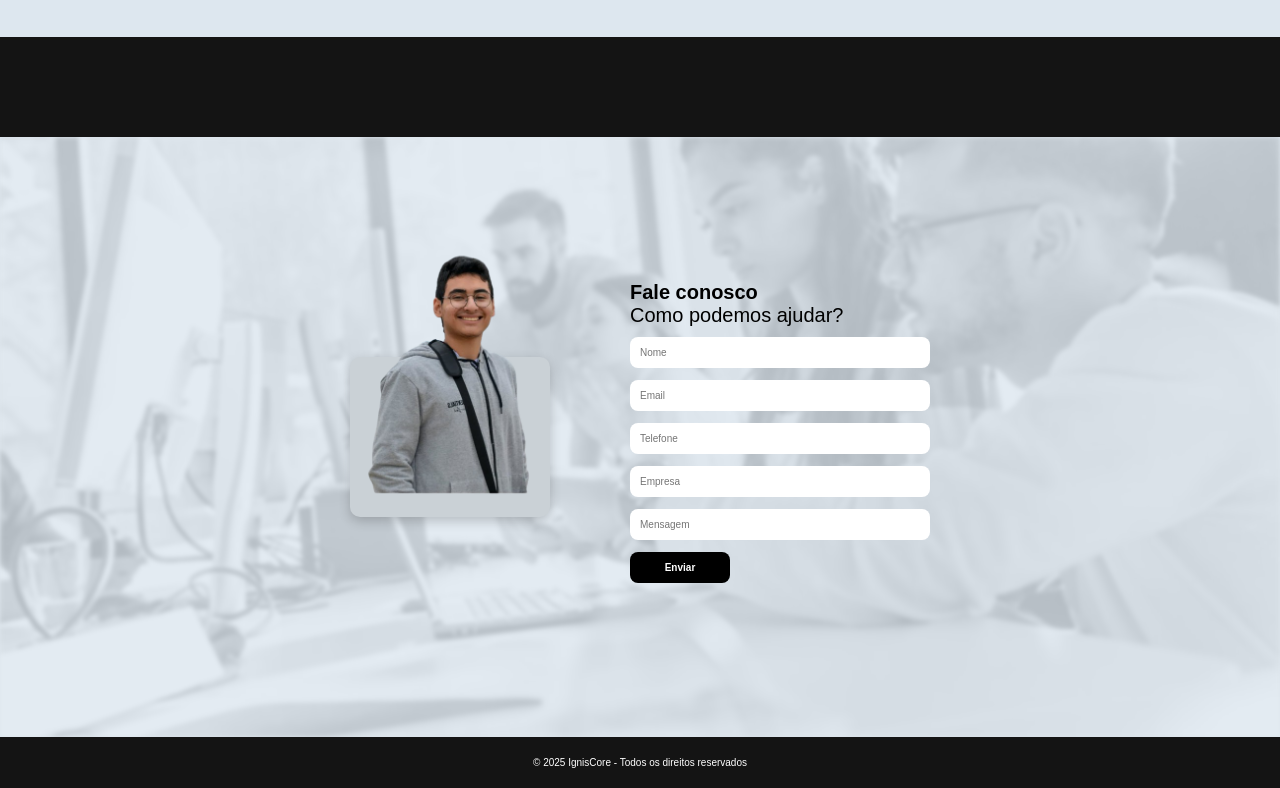
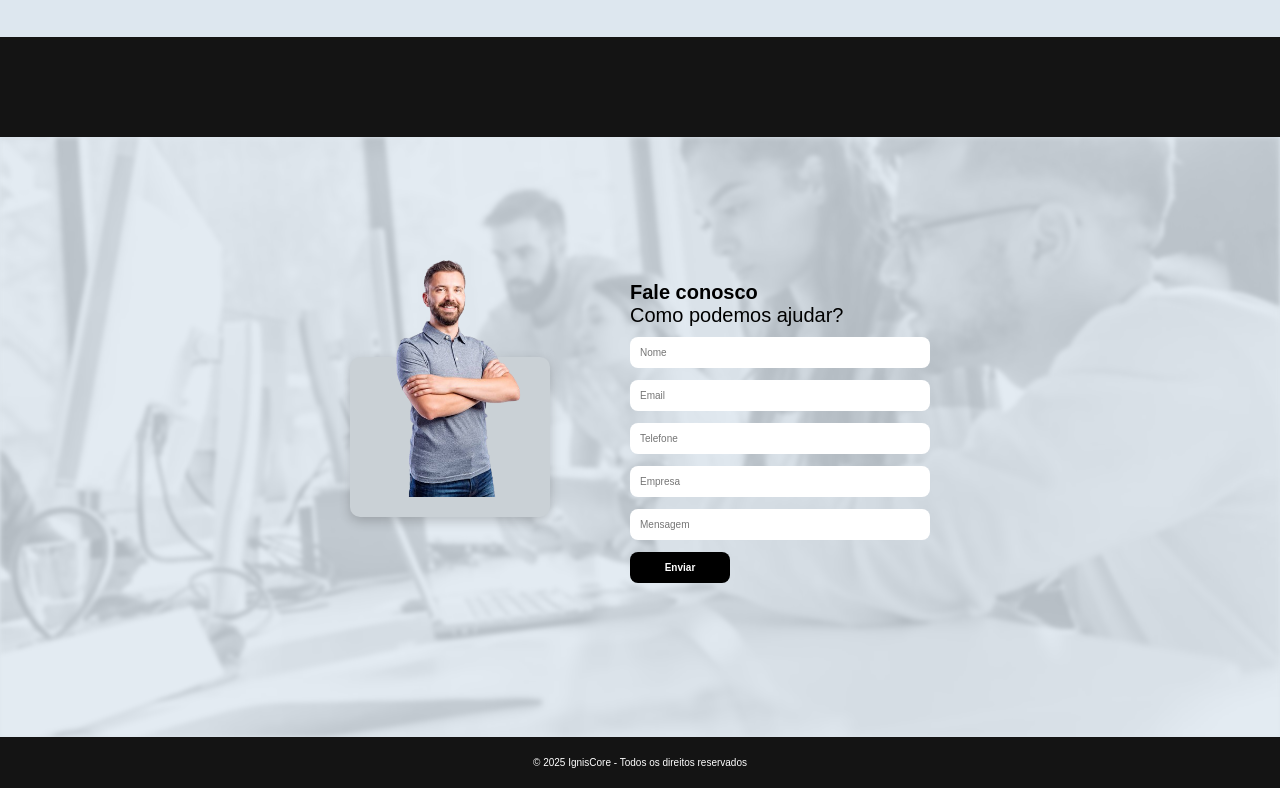
Before and after one commit to gabrielribs/IgnisCore, a plain HTML site: page index.html in a window 1280 px wide. Shown: the part 1126-1914 px from the top of the page. Drawn offline with Linux system fonts and the light colour scheme.

Commit message:
fotocontato

```diff
--- a/css/main.css
+++ b/css/main.css
@@ -133,7 +133,7 @@ body {
   left: 0;
   width: 100%;
   height: 100%;
-  background: url('/images/contatos.jpeg') center/cover no-repeat;
+  background: url('../images/contatos.jpeg') center/cover no-repeat;
   filter: grayscale(100%) opacity(20%) blur(2px);
   z-index: -1;
 }
@@ -152,9 +152,8 @@ body {
 .esquerda img {
   height: 280px;
   position: relative;
-  top: -70px;
+  top: -80px;
   left: 10px;
-  transform: scaleX(-1);
 }
 
 .direita {
--- a/index.html
+++ b/index.html
@@ -44,7 +44,7 @@
     <div class="faixa"></div>
     <div class="contato">
         <div class="esquerda">
-            <img src="images/aaaa-removebg-preview.png" alt="">
+            <img src="images/homem.png" alt="">
         </div>
         <div class="direita">
             <h2>Fale conosco</h2>
```
Also changed, not shown: images/homem.png (added).
